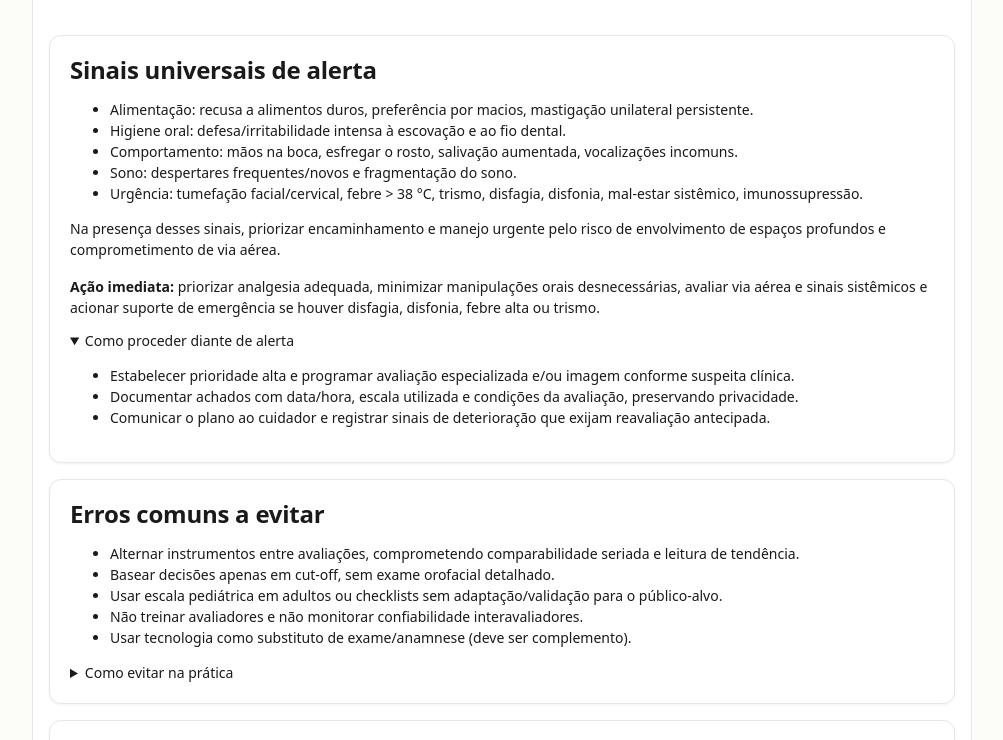
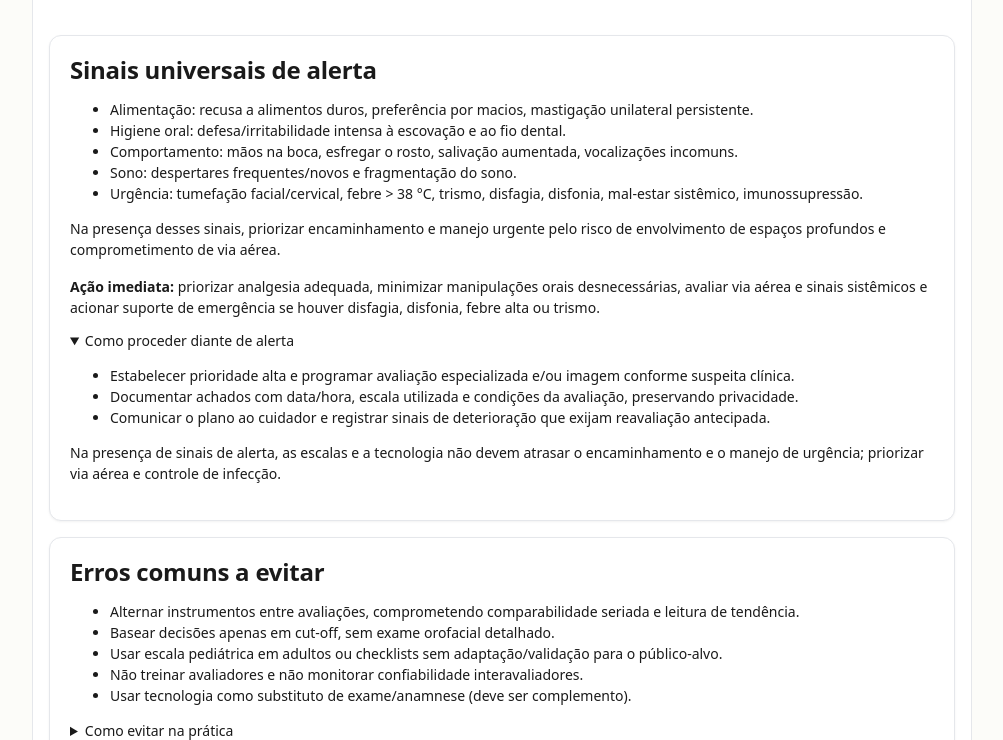
Before and after one commit to paolobrunosquadrani/sorrisodomiciliar.com.br, a plain HTML site: page blog/avaliacao-dor-orofacial-deficiencia-intelectual/index.html in a window 1280 px wide. Both pictures are taken after a click on the heading "Como proceder diante de alerta". Shown: the part 4907-5647 px from the top of the page, without its empty margins (138-1141 px from the left). Drawn offline with Linux system fonts and the light colour scheme.

Commit message:
Update index.html

```diff
--- a/blog/avaliacao-dor-orofacial-deficiencia-intelectual/index.html
+++ b/blog/avaliacao-dor-orofacial-deficiencia-intelectual/index.html
@@ -380,6 +380,7 @@
           <li>Documentar achados com data/hora, escala utilizada e condições da avaliação, preservando privacidade.</li>
           <li>Comunicar o plano ao cuidador e registrar sinais de deterioração que exijam reavaliação antecipada.</li>
         </ul>
+        <p>Na presença de sinais de alerta, as escalas e a tecnologia não devem atrasar o encaminhamento e o manejo de urgência; priorizar via aérea e controle de infecção.</p>
       </details>
     </article>
 
```
